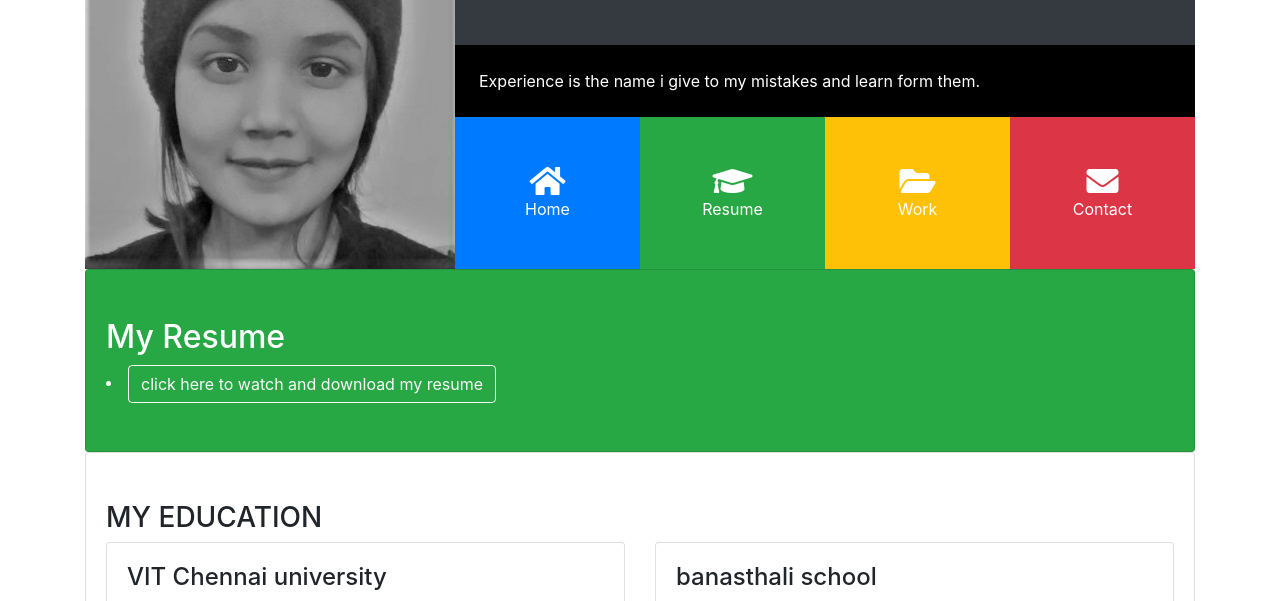
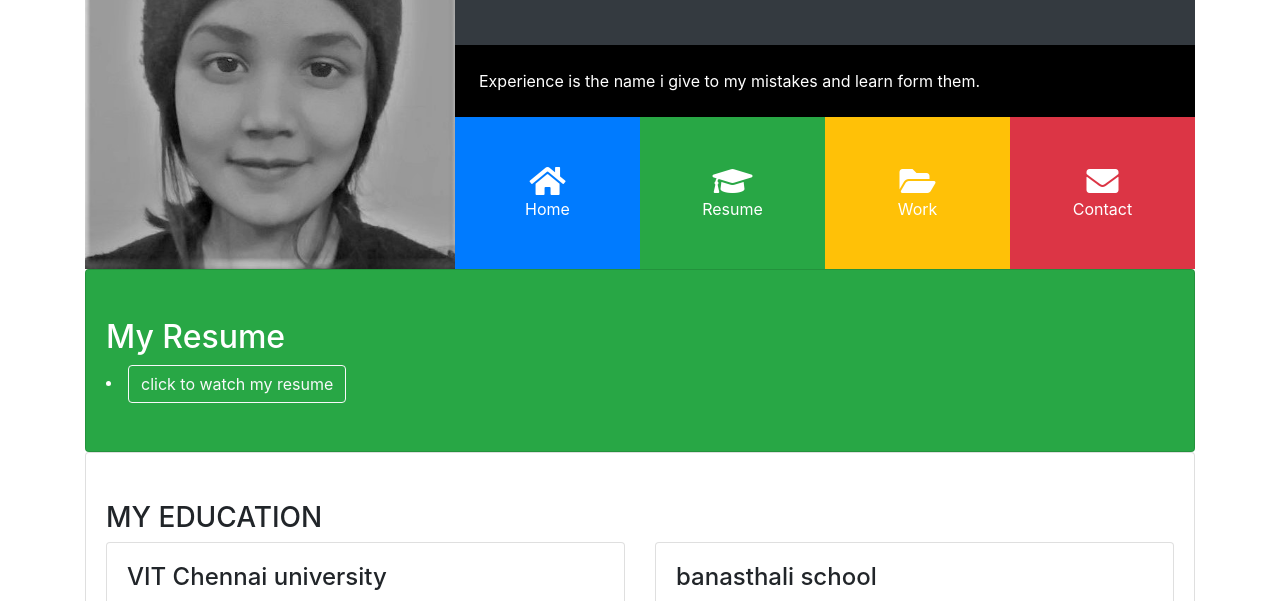
Before and after one commit to hellomohitsangwan/rashi, a plain HTML site: page index.html in a window 1280 px wide. Both pictures are taken after a click on the element "Resume". Shown: the part 126-727 px from the top of the page. Drawn offline with nearby package versions, Linux system fonts and the light colour scheme.

Commit message:
Update index.html

```diff
--- a/index.html
+++ b/index.html
@@ -120,7 +120,7 @@
     <div id="resume" class="collapse">
       <div class="card card-body bg-success text-white py-5">
         <h2>My Resume</h2>
-        <li><a href="#" class="btn btn-outline-light big wide smooth-scroll-middle" target="_blank">click here to watch and download my resume</a></li>
+        <li><a href="#" class="btn btn-outline-light big wide smooth-scroll-middle" target="_blank">click to watch my resume</a></li>
       </div>
 
       <div class="card card-body py-5">
```
